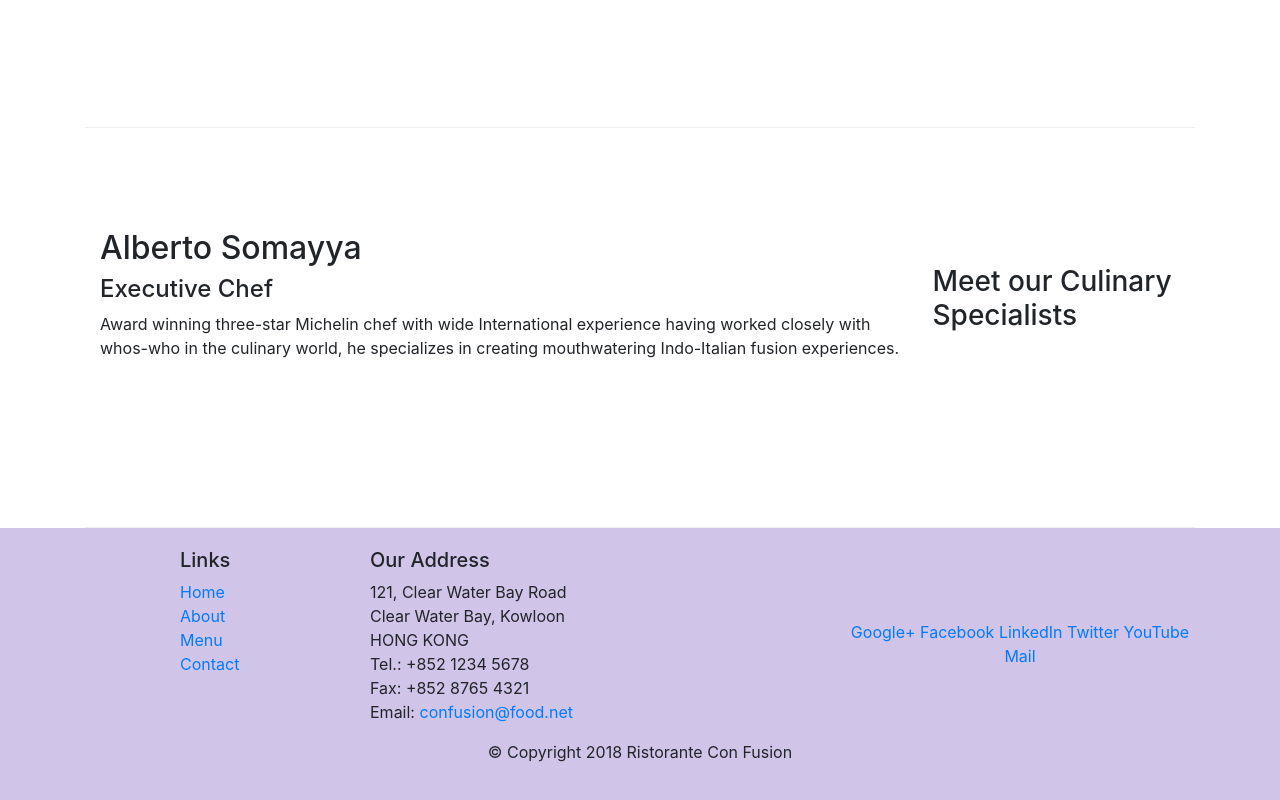
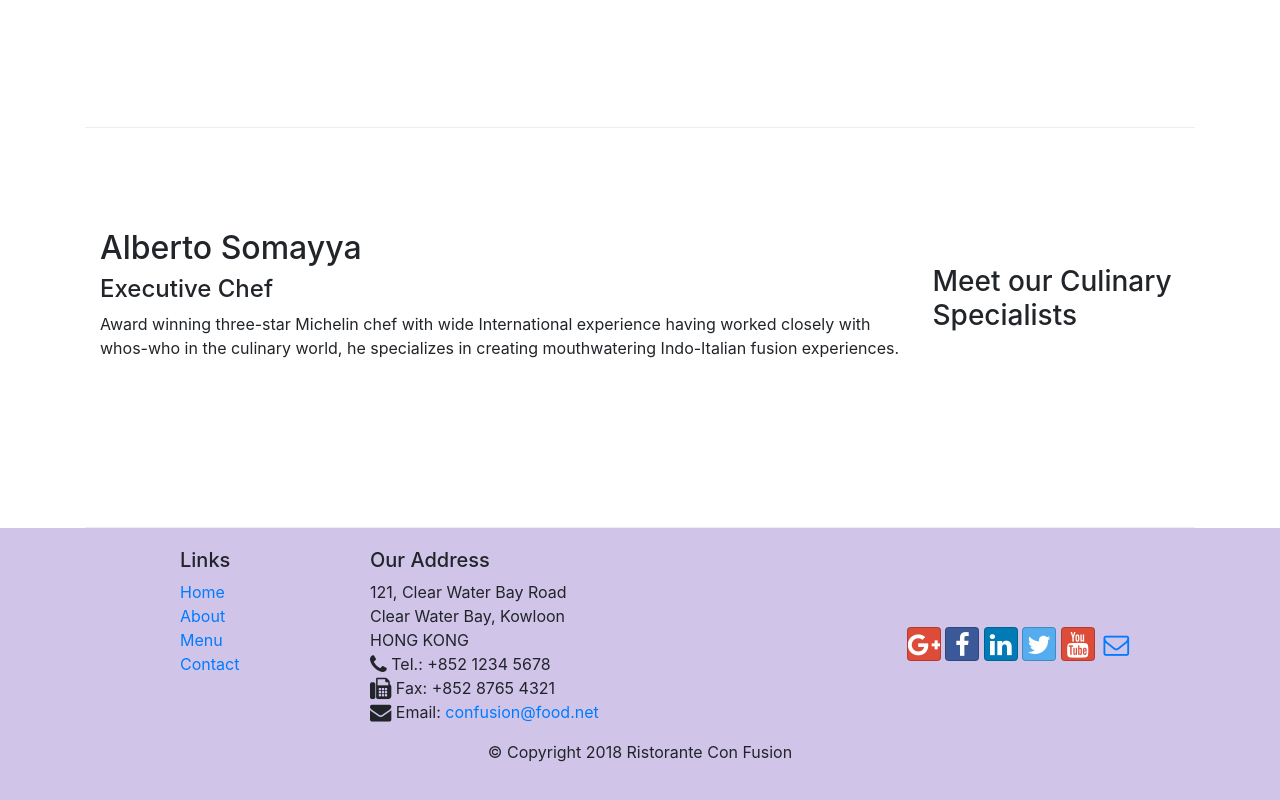
Before and after one commit to NatrixB/conFusion-1st, a website: page index.html in a window 1280 px wide. Shown: the part 1006-1806 px from the top of the page. Drawn offline with nearby package versions, Linux system fonts and the light colour scheme.

Commit message:
Icon Fonts

```diff
--- a/index.html
+++ b/index.html
@@ -9,6 +9,8 @@
 
         <!-- Bootstrap CSS -->
         <link rel="stylesheet" href="node_modules/bootstrap/dist/css/bootstrap.min.css">
+        <link rel="stylesheet" href="node_modules//font-awesome/css/font-awesome.min.css">
+        <link rel="stylesheet" href="node_modules/bootstrap-social/bootstrap-social.css">
         <link rel="stylesheet" href="css/styles.css">
     <title>Ristorante Con Fusion</title>
 </head>
@@ -22,10 +24,10 @@
             <a class="navbar-brand mr-auto" href="#">Ristorante Con Fusion</a>
             <div class="collapse navbar-collapse" id="Navbar">
                 <ul class="navbar-nav mr-auto">
-                    <li class="nav-item active"><a class="nav-link" href="#">Home</a></li>
-                    <li class="nav-item"><a class="nav-link" href="./aboutus.html">About</a></li>
-                    <li class="nav-item"><a class="nav-link" href="#">Menu</a></li>
-                    <li class="nav-item"><a class="nav-link" href="#">Contact</a></li>
+                    <li class="nav-item active"><a class="nav-link" href="#"><span class="fa fa-home fa-lg"></span> Home</a></li>
+                    <li class="nav-item"><a class="nav-link" href="./aboutus.html"><span class="fa fa-info fa-lg"></span> About</a></li>
+                    <li class="nav-item"><a class="nav-link" href="#"><span class="fa fa-list fa-lg"></span> Menu</a></li>
+                    <li class="nav-item"><a class="nav-link" href="#"><span class="fa fa-address-card fa-lg"></span> Contact</a></li>
                 </ul>
             </div>
         </div>
@@ -95,19 +97,19 @@
 		              121, Clear Water Bay Road<br>
 		              Clear Water Bay, Kowloon<br>
 		              HONG KONG<br>
-		              Tel.: +852 1234 5678<br>
-		              Fax: +852 8765 4321<br>
-		              Email: <a href="mailto:confusion@food.net">confusion@food.net</a>
+		              <i class="fa fa-phone fa-lg"></i> Tel.: +852 1234 5678<br>
+		              <i class="fa fa-fax fa-lg"></i> Fax: +852 8765 4321<br>
+		              <i class="fa fa-envelope fa-lg"></i> Email: <a href="mailto:confusion@food.net">confusion@food.net</a>
 		           </address>
                 </div>
                 <div class="col-12 col-sm-4 align-self-center">
                     <div class="text-center">
-                        <a href="http://google.com/+">Google+</a>
-                        <a href="http://www.facebook.com/profile.php?id=">Facebook</a>
-                        <a href="http://www.linkedin.com/in/">LinkedIn</a>
-                        <a href="http://twitter.com/">Twitter</a>
-                        <a href="http://youtube.com/">YouTube</a>
-                        <a href="mailto:">Mail</a>
+                        <a class="btn btn-social-icon btn-google" href="http://google.com/+"><i class="fa fa-google-plus fa-lg"></i></a>
+                        <a class="btn btn-social-icon btn-facebook" href="http://www.facebook.com/profile.php?id="><i class="fa fa-facebook fa-lg"></i></a>
+                        <a class="btn btn-social-icon btn-linkedin" href="http://www.linkedin.com/in/"><i class="fa fa-linkedin fa-lg"></i></a>
+                        <a class="btn btn-social-icon btn-twitter" href="http://twitter.com/"><i class="fa fa-twitter fa-lg"></i></a>
+                        <a class="btn btn-social-icon btn-google" href="http://youtube.com/"><i class="fa fa-youtube fa-lg"></i></a>
+                        <a class="btn btn-social-icon" href="mailto:"><i class="fa fa-envelope-o fa-lg"></i></a>
                     </div>
                 </div>
            </div>
--- a/package.json
+++ b/package.json
@@ -15,6 +15,8 @@
   },
   "dependencies": {
     "bootstrap": "^4.0.0",
+    "bootstrap-social": "^5.1.1",
+    "font-awesome": "^4.7.0",
     "jquery": "^3.3.1",
     "popper.js": "^1.12.9"
   }
```
Also changed, not shown: aboutus.html (+15 -13 lines), 1 other file.
